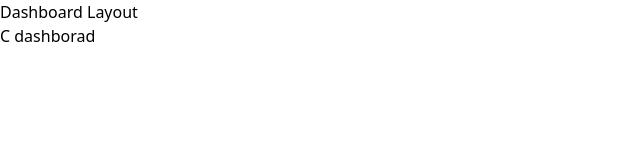
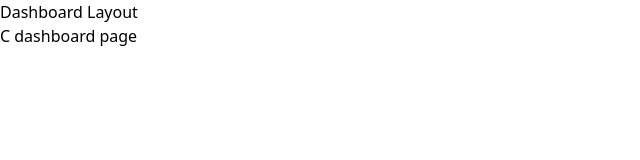
Before and after one commit to fahadfakrul/nextjs_practice, a Next.js app: page /dashboard in a window 1280 px wide. Shown: the top 160 px of the page, without its empty margins (0-640 px from the left). Built offline with nearby package versions, Linux system fonts and the light colour scheme.

Commit message:
404 error and loading

```diff
--- a/src/app/(dashboards)/createUser/page.jsx
+++ b/src/app/(dashboards)/createUser/page.jsx
@@ -3,7 +3,7 @@ import React from 'react';
 const page = () => {
     return (
         <div>
-            Create user
+            Create user page
         </div>
     );
 };
--- a/src/app/(dashboards)/dashboard/page.jsx
+++ b/src/app/(dashboards)/dashboard/page.jsx
@@ -3,7 +3,7 @@ import React from 'react';
 const page = () => {
     return (
         <div>
-            C dashborad
+            C dashboard page
         </div>
     );
 };
--- a/src/app/about/history/page.jsx
+++ b/src/app/about/history/page.jsx
@@ -3,7 +3,7 @@ import React from 'react';
 const page = () => {
     return (
         <div>
-            <h1>History</h1>
+            <h1>History Page</h1>
         </div>
     );
 };
--- a/src/app/about/history/vision/page.jsx
+++ b/src/app/about/history/vision/page.jsx
@@ -3,7 +3,7 @@ import React from 'react';
 const page = () => {
     return (
         <div>
-            <h1>Vision</h1>
+            <h1>Vision Page</h1>
         </div>
     );
 };
```
